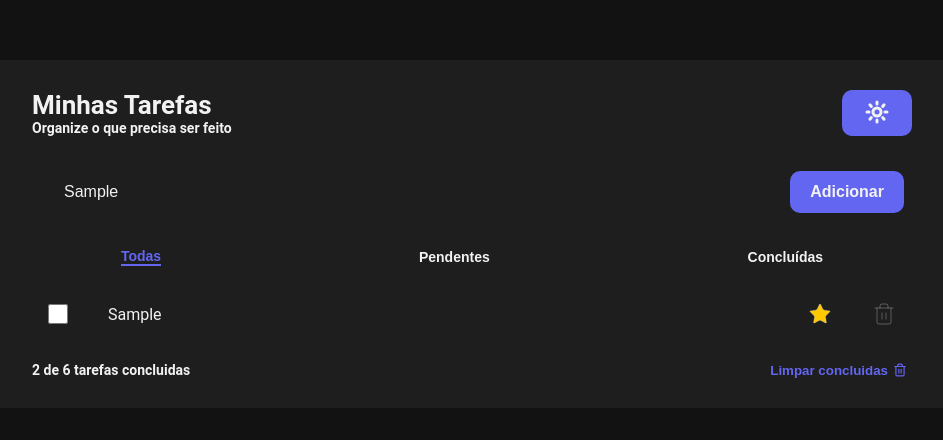
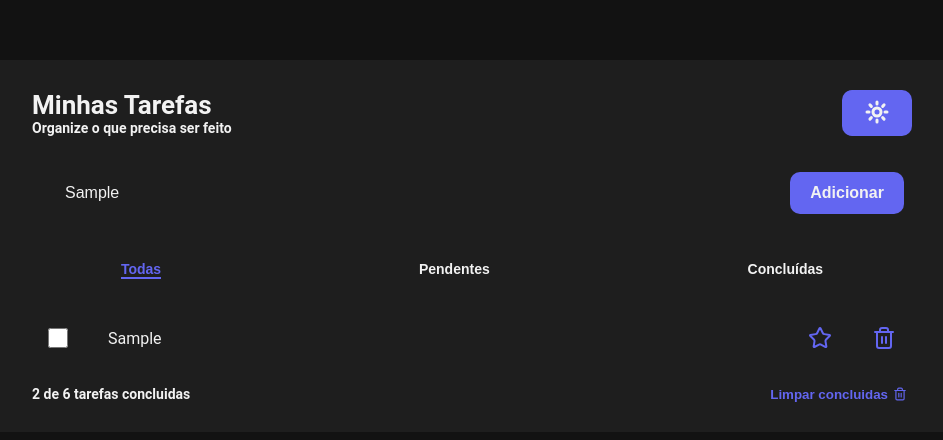
Before and after one commit to HenriqueCunha02/todo-list-react, a React (Vite) app: page / in a window 1280 px wide. Both pictures are taken after typing "Sample" into the empty fields and a click on the button "Adicionar". Shown: the top 440 px of the page, without its empty margins (168-1111 px from the left). Built offline with nearby package versions, Linux system fonts and the light colour scheme.

Commit message:
Add styles on components

```diff
--- a/src/components/DefaultInput/styles.module.css
+++ b/src/components/DefaultInput/styles.module.css
@@ -12,11 +12,16 @@
   width: 100%;
   background-color: transparent;
   outline: none;
-  border: var(--box-shadow);
+  border: solid 1px transparent;
   border-radius: 10px;
   font-size: 1.6rem;
   padding: 20px 120px 20px 16px;
   box-sizing: border-box;
+  transition: 0.5s ease;
+}
+
+.defaultInput:focus {
+  border: 1px solid var(--button);
 }
 
 .inputButton {
@@ -34,3 +39,12 @@
   right: 8px;
   transform: translateY(-50%);
 }
+
+.inputButton:hover {
+  background-color: var(--dark-button);
+  transition: 0.2s;
+}
+
+.inputButton:active {
+  color: var(--dark-button-active);
+}
--- a/src/components/Footer/styles.module.css
+++ b/src/components/Footer/styles.module.css
@@ -21,3 +21,12 @@
   justify-content: center;
   cursor: pointer;
 }
+
+.footer button:hover {
+  color: var(--dark-button);
+  transition: 0.2s;
+}
+
+.footer button:active {
+  color: var(--dark-button-active);
+}
--- a/src/components/Header/styles.module.css
+++ b/src/components/Header/styles.module.css
@@ -17,7 +17,7 @@
   font-size: 1.4rem;
 }
 
-.theme {
+button.theme {
   color: var(--text-button);
   background-color: var(--button);
   text-decoration: none;
@@ -26,3 +26,12 @@
   width: 8%;
   cursor: pointer;
 }
+
+button.theme:hover {
+  background-color: var(--dark-button);
+  transition: 0.2s;
+}
+
+button.theme:active {
+  color: var(--dark-button-active);
+}
--- a/src/components/NavFilters/styles.module.css
+++ b/src/components/NavFilters/styles.module.css
@@ -1,5 +1,6 @@
 .taskFilters {
-  margin-top: 20px;
+  margin: 20px 0;
+  min-height: 40px;
   display: flex;
   align-items: center;
   justify-content: space-around;
@@ -13,6 +14,7 @@
   font-weight: bold;
   color: var(--text-default);
   cursor: pointer;
+  padding: 0 0 2px;
 }
 
 .taskFilters button::after {
@@ -30,7 +32,6 @@
 
 .taskFilters button.active {
   color: var(--button);
-  padding-bottom: 2px;
 }
 
 .taskFilters button.active::after {
--- a/src/components/Taskitem/index.tsx
+++ b/src/components/Taskitem/index.tsx
@@ -21,12 +21,8 @@ export function TaskItem({
       <input type='checkbox' onChange={() => onToggleTask(task.id)} />
       {task.title}
       <div className={styles.icon}>
-        <StarIcon
-          fill='#ffc800'
-          strokeWidth={0.3}
-          onClick={() => onFavoriteTask(task.id)}
-        />
-        <TrashIcon strokeWidth={0.3} onClick={() => onDeleteTask(task.id)} />
+        <StarIcon color='#6366f1' onClick={() => onFavoriteTask(task.id)} />
+        <TrashIcon color='#6366f1' onClick={() => onDeleteTask(task.id)} />
       </div>
     </li>
   );
--- a/src/components/Taskitem/styles.module.css
+++ b/src/components/Taskitem/styles.module.css
@@ -1,11 +1,3 @@
-input {
-  width: 20px;
-  height: 20px;
-  cursor: pointer;
-  accent-color: var(--button);
-  margin-right: 40px;
-}
-
 li {
   color: var(--text-default);
   display: flex;
@@ -15,6 +7,14 @@ li {
   box-shadow: var(--box-shadow);
   list-style: none;
   margin-top: 2px;
+}
+
+input {
+  width: 20px;
+  height: 20px;
+  cursor: pointer;
+  accent-color: var(--button);
+  margin-right: 40px;
 }
 
 .icon {
@@ -27,4 +27,17 @@ li {
 
 .icon :first-child {
   margin-right: 40px;
+  transition: transform 0.5s ease;
 }
+
+.icon :first-child:hover {
+  transform: translateY(-2px);
+}
+
+.icon :nth-child(2) {
+  transition: transform 0.5s ease;
+}
+
+.icon :nth-child(2):hover {
+  transform: translateY(-2px);
+}
--- a/src/styles/theme.css
+++ b/src/styles/theme.css
@@ -5,6 +5,8 @@
   --text-default: #f2f2f2;
   --text-button: #f2f2f2;
   --button: #6366f1;
+  --dark-button: #4547b5;
+  --dark-button-active: #212265;
 }
 
 :root.dark {
@@ -14,6 +16,8 @@
   --text-default: #212529;
   --text-button: #ffffff;
   --button: #2563eb;
+  --dark-button: #4547b5;
+  --dark-button-active: #212265;
 
   --box-shadow: 0px 2px 6px rgba(0, 0, 0, 0.08);
 }
```
